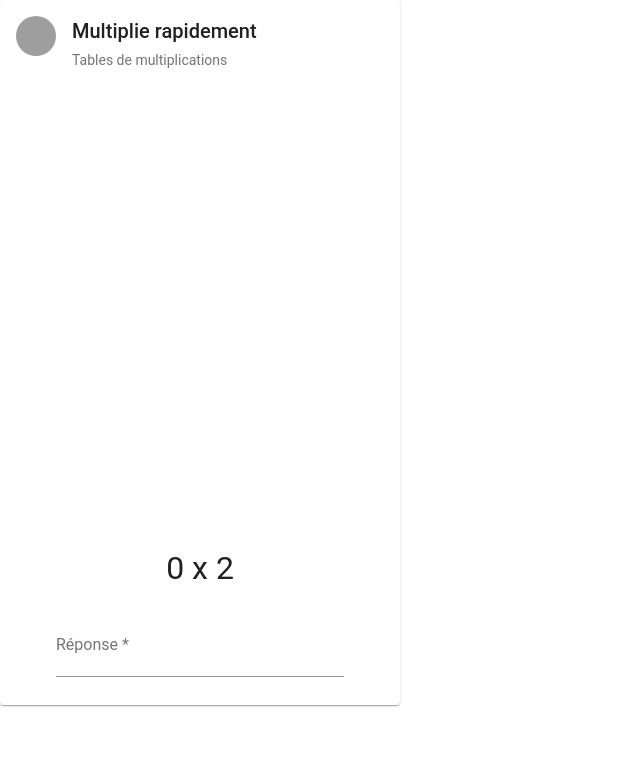
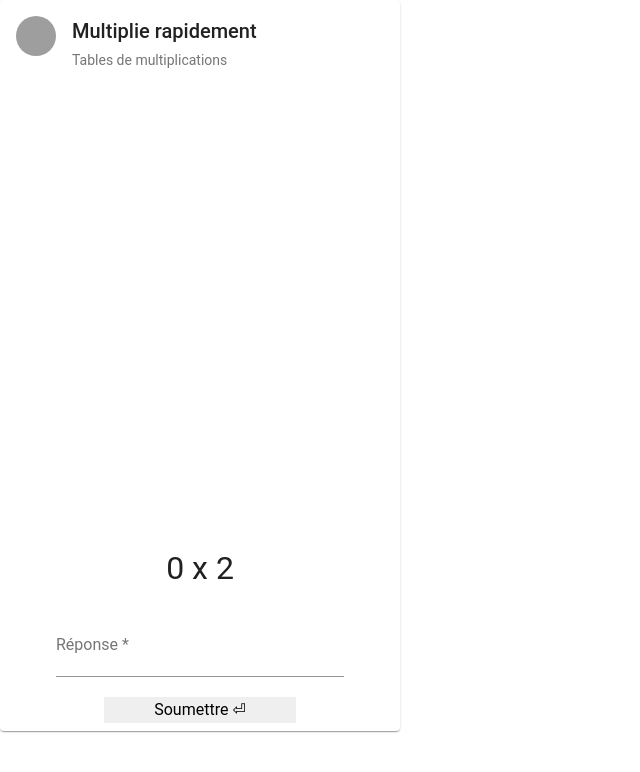
Before and after one commit to charrrles/MathTraining, an Angular app: page / in a window 1280 px wide. Shown: the top 772 px of the page, without its empty margins (0-640 px from the left). Built offline with nearby package versions, Linux system fonts and the light colour scheme; grey boxes are pictures that could not be loaded.

Commit message:
Put button back

```diff
--- a/src/app/question/question.component.html
+++ b/src/app/question/question.component.html
@@ -24,6 +24,11 @@
           Answer is <strong>wrong</strong>
         </mat-error>
       </mat-form-field>
+      <button
+        class="submit-button"
+        mat-input
+       >Soumettre ⏎
+      </button>
     </form>
   </mat-card-actions>
 </mat-card>
```
